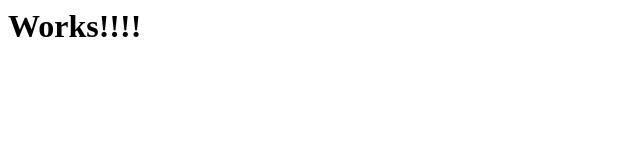
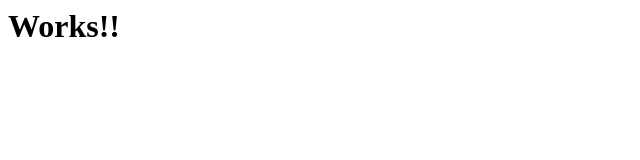
Before and after one commit to adrians2000/my_scripts, a plain HTML site: page index.html in a window 1280 px wide. Shown: the full height of the page, 0-640 px from the left. Drawn offline with Linux system fonts and the light colour scheme.

Commit message:
Update index.html

```diff
--- a/index.html
+++ b/index.html
@@ -1 +1 @@
-<h1>Works!!!!</h1>
+<h1>Works!!</h1>
```
